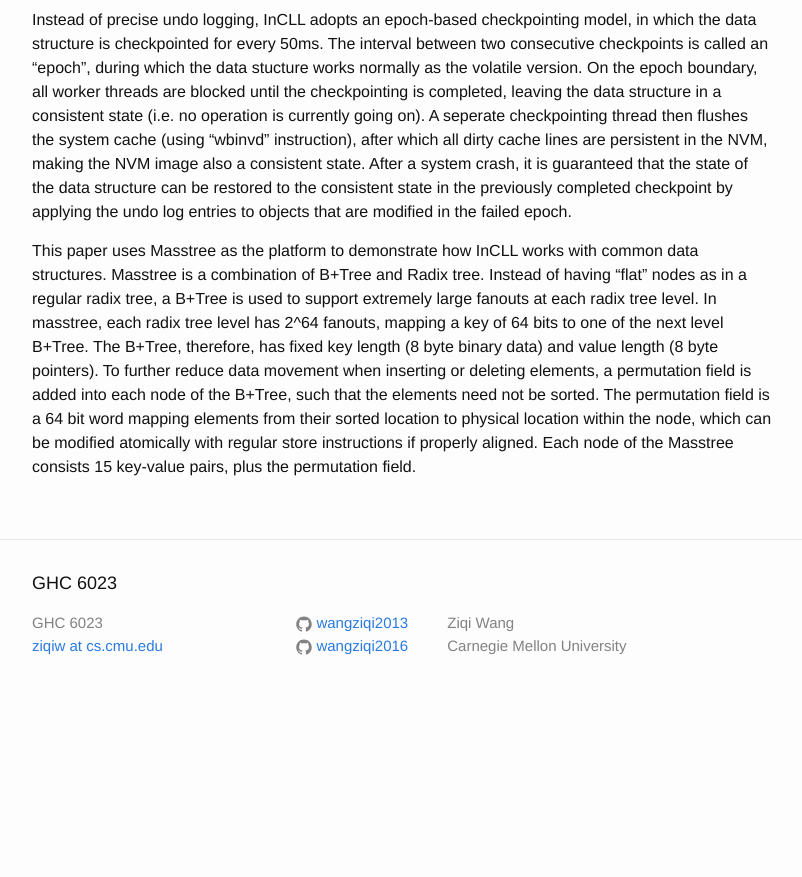
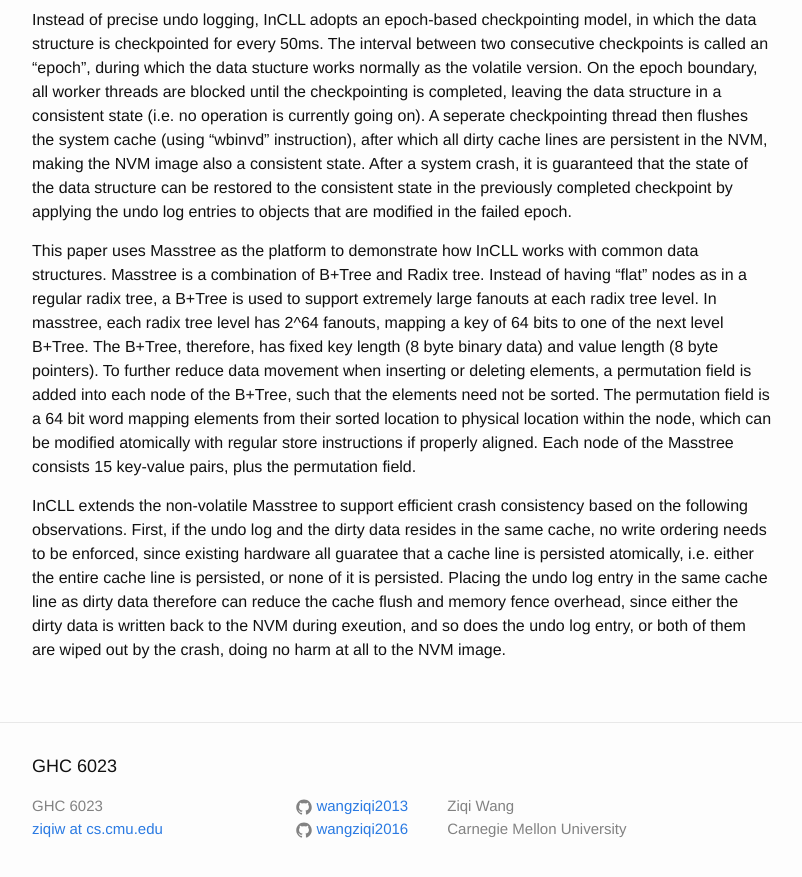
Before and after one commit to wangziqi2013/wangziqi2013.github.io, a Jekyll site: the page built from _posts/2019-10-22-incll.markdown, in a window 1280 px wide and 900 px high, scrolled down 871 px. Shown: the top 877 px of the window, without its empty margins (238-1040 px from the left). Built offline with Jekyll 4.4.1, drawn with Linux system fonts in a browser that asks for light colours; before the commit the page ends 1588 px from its top, so only the background shows below that.

Commit message:
Adding first observation

```diff
--- a/_posts/2019-10-22-incll.markdown
+++ b/_posts/2019-10-22-incll.markdown
@@ -45,3 +45,10 @@ pointers). To further reduce data movement when inserting or deleting elements,
 of the B+Tree, such that the elements need not be sorted. The permutation field is a 64 bit word mapping elements from their
 sorted location to physical location within the node, which can be modified atomically with regular store instructions
 if properly aligned. Each node of the Masstree consists 15 key-value pairs, plus the permutation field.
+
+InCLL extends the non-volatile Masstree to support efficient crash consistency based on the following observations. First,
+if the undo log and the dirty data resides in the same cache, no write ordering needs to be enforced, since existing
+hardware all guaratee that a cache line is persisted atomically, i.e. either the entire cache line is persisted, or
+none of it is persisted. Placing the undo log entry in the same cache line as dirty data therefore can reduce the
+cache flush and memory fence overhead, since either the dirty data is written back to the NVM during exeution, and so does
+the undo log entry, or both of them are wiped out by the crash, doing no harm at all to the NVM image.
```
